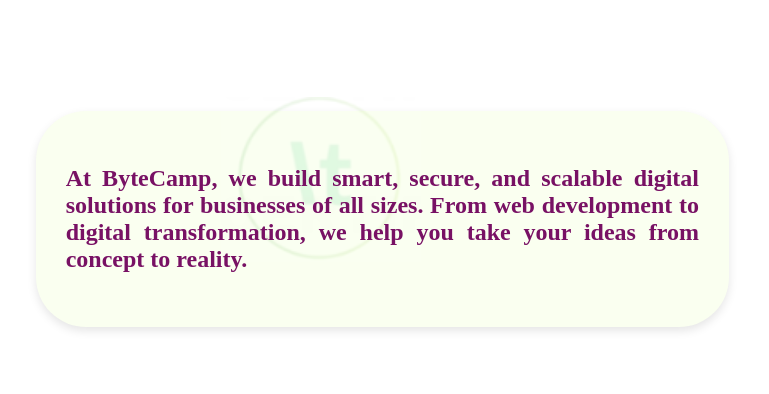
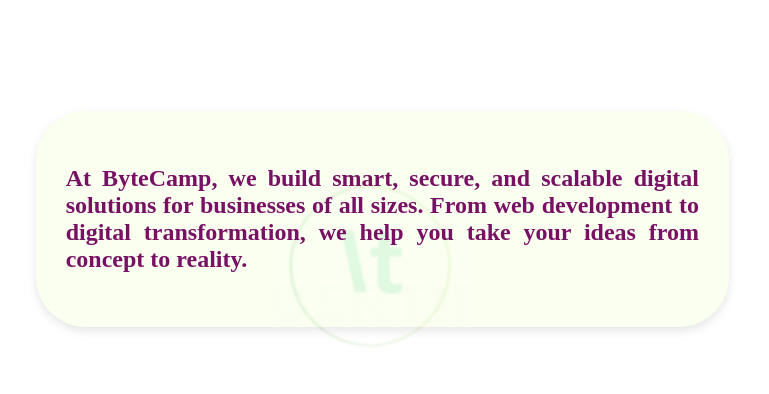
Before and after one commit to Narmada-Natarajan/bytecamp-landingpage, a plain HTML site: page index.html in a window 1280 px wide. Shown: the part 277-671 px from the top of the page, 511-1280 px from the left. Drawn offline with Linux system fonts and the light colour scheme.

Commit message:
[Updated]:Styling for Home page

```diff
--- a/home.css
+++ b/home.css
@@ -82,8 +82,8 @@ h1{
     background-size:200px;
     opacity:0.1;
     position:absolute;
-    top:57%;
-    left:65%;
+    top:68%;
+    left:69%;
     transform:translate(-50%, -50%);
     width:300px;
     height:300px;
@@ -93,7 +93,6 @@ h1{
     color: rgb(120, 17, 100);
     font-family:'Times New Roman', Times, serif;
     font-size:18pt;
-
     font-weight:330;
     position:relative;
     z-index:1;
```
